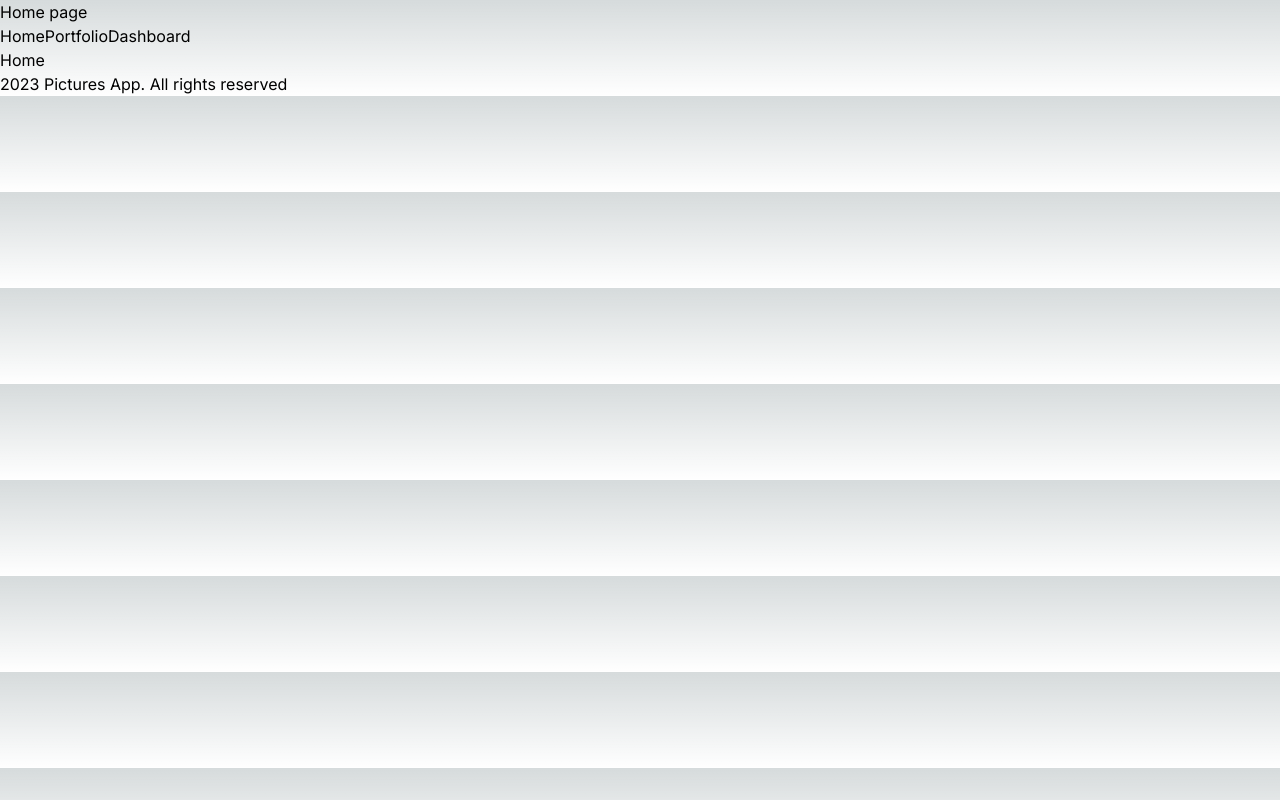
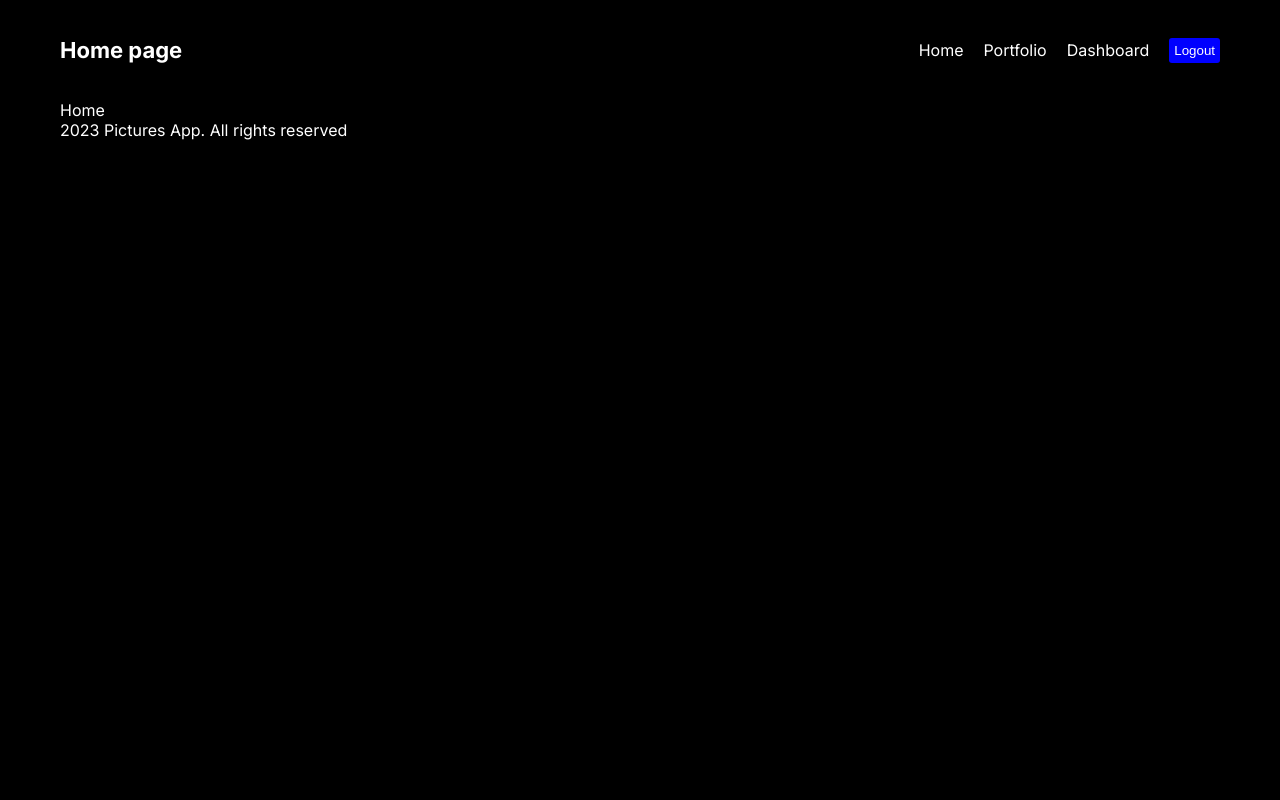
Before and after one commit to turelyk-arsen/pictures_next_js, a Next.js app: page / in a window 1280 px wide. Built offline with nearby package versions, Linux system fonts and the light colour scheme.

Commit message:
add navbar styles

```diff
--- a/src/app/globals.css
+++ b/src/app/globals.css
@@ -1,27 +1,27 @@
-@tailwind base;
+/* @tailwind base;
 @tailwind components;
-@tailwind utilities;
+@tailwind utilities; */
 
-:root {
-  --foreground-rgb: 0, 0, 0;
-  --background-start-rgb: 214, 219, 220;
-  --background-end-rgb: 255, 255, 255;
+* {
+  box-sizing: border-box;
+  padding: 0;
+  margin: 0;
 }
-
-@media (prefers-color-scheme: dark) {
-  :root {
-    --foreground-rgb: 255, 255, 255;
-    --background-start-rgb: 0, 0, 0;
-    --background-end-rgb: 0, 0, 0;
-  }
+html, body {
+  max-width: 100vw;
+  overflow-x: hidden;
+  background-color: black;
+  color: white;
 }
-
-body {
-  color: rgb(var(--foreground-rgb));
-  background: linear-gradient(
-      to bottom,
-      transparent,
-      rgb(var(--background-end-rgb))
-    )
-    rgb(var(--background-start-rgb));
+a {
+  text-decoration: none;
+  color: inherit;
 }
+.container {
+  max-width: 1300px;
+  min-height: 100vh;
+  margin: 0 auto;
+  padding: 0 60px;
+  flex-direction: column;
+  justify-content: space-between;
+}
--- a/src/app/layout.js
+++ b/src/app/layout.js
@@ -14,9 +14,11 @@
   return (
     <html lang="en">
       <body className={inter.className}>
-        <Navbar />
-        {children}
-        <Footer />
+        <div className='container'>
+          <Navbar />
+          {children}
+          <Footer />
+        </div>
       </body>
     </html>
   );
--- a/src/components/navbar/Navbar.jsx
+++ b/src/components/navbar/Navbar.jsx
@@ -1,5 +1,6 @@
+'use client'
 import Link from "next/link"
-
+import styles from './page.module.css'
 
 const links = [
     {
@@ -21,12 +22,13 @@
 
 const Navbar = () => {
   return (
-    <nav>
-        <Link href='/'>Home page</Link>
-        <div>
+    <nav className={styles.container}>
+        <Link className={styles.logo} href='/'>Home page</Link>
+        <div className={styles.links}>
             {links.map((link)=> (
                 <Link key={link.id} href={link.url}>{link.title}</Link>
             ))}
+            <button className={styles.logout} onClick={() => {console.log('Logout')}}>Logout</button>
         </div>
     </nav>
   )
--- /dev/null
+++ b/src/components/navbar/page.module.css
@@ -0,0 +1,26 @@
+.container {
+    height: 100px;
+    display: flex;
+    justify-content: space-between;
+    align-items: center;
+}
+
+.logo {
+    font-weight: bold;
+    font-size: 22px;
+}
+
+.links {
+    display: flex;
+    gap: 20px;
+    align-items: center;
+}
+
+.logout {
+    padding: 5px;
+    border: none;
+    background-color: blue;
+    color: white;
+    cursor: pointer;
+    border-radius: 3px;
+}
```
